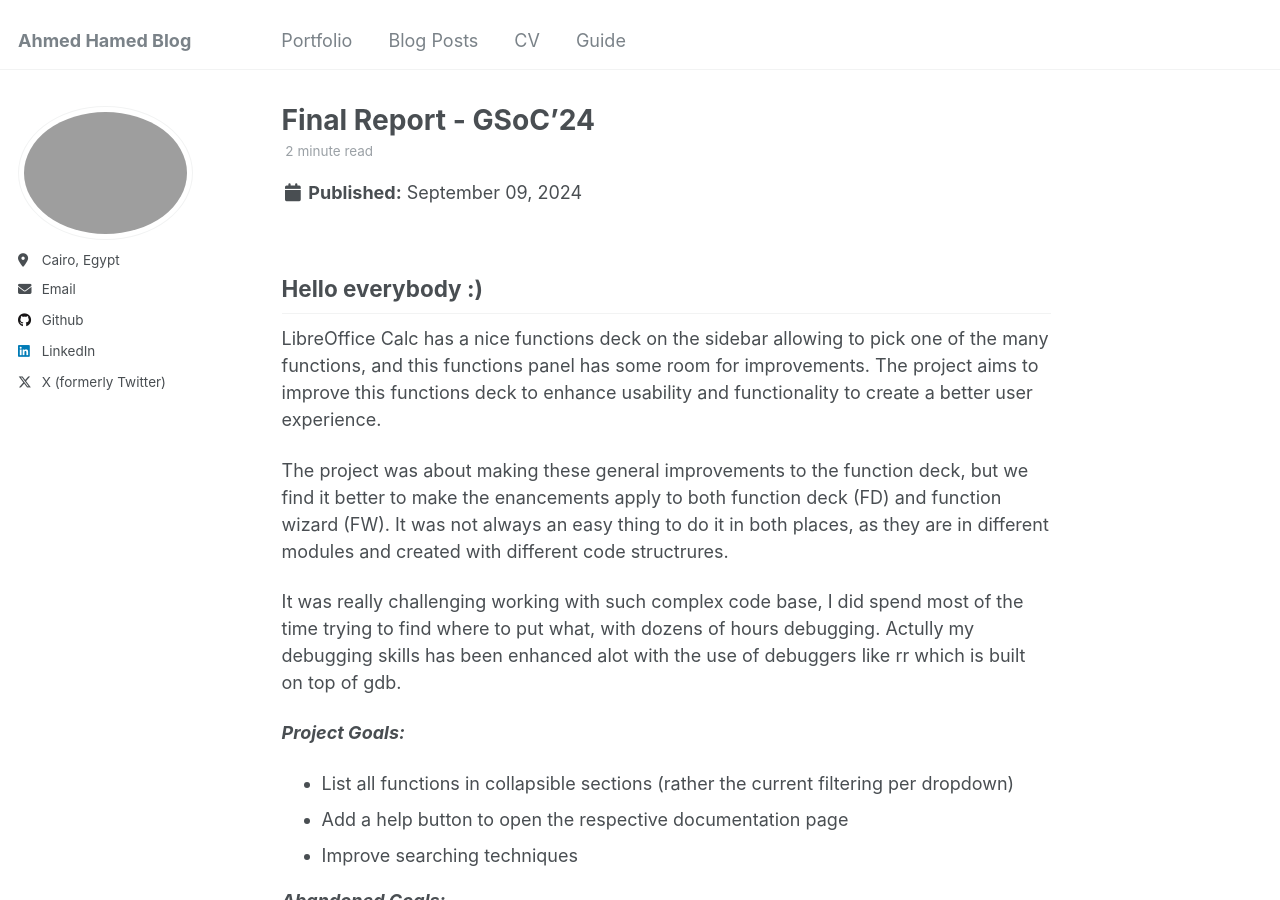
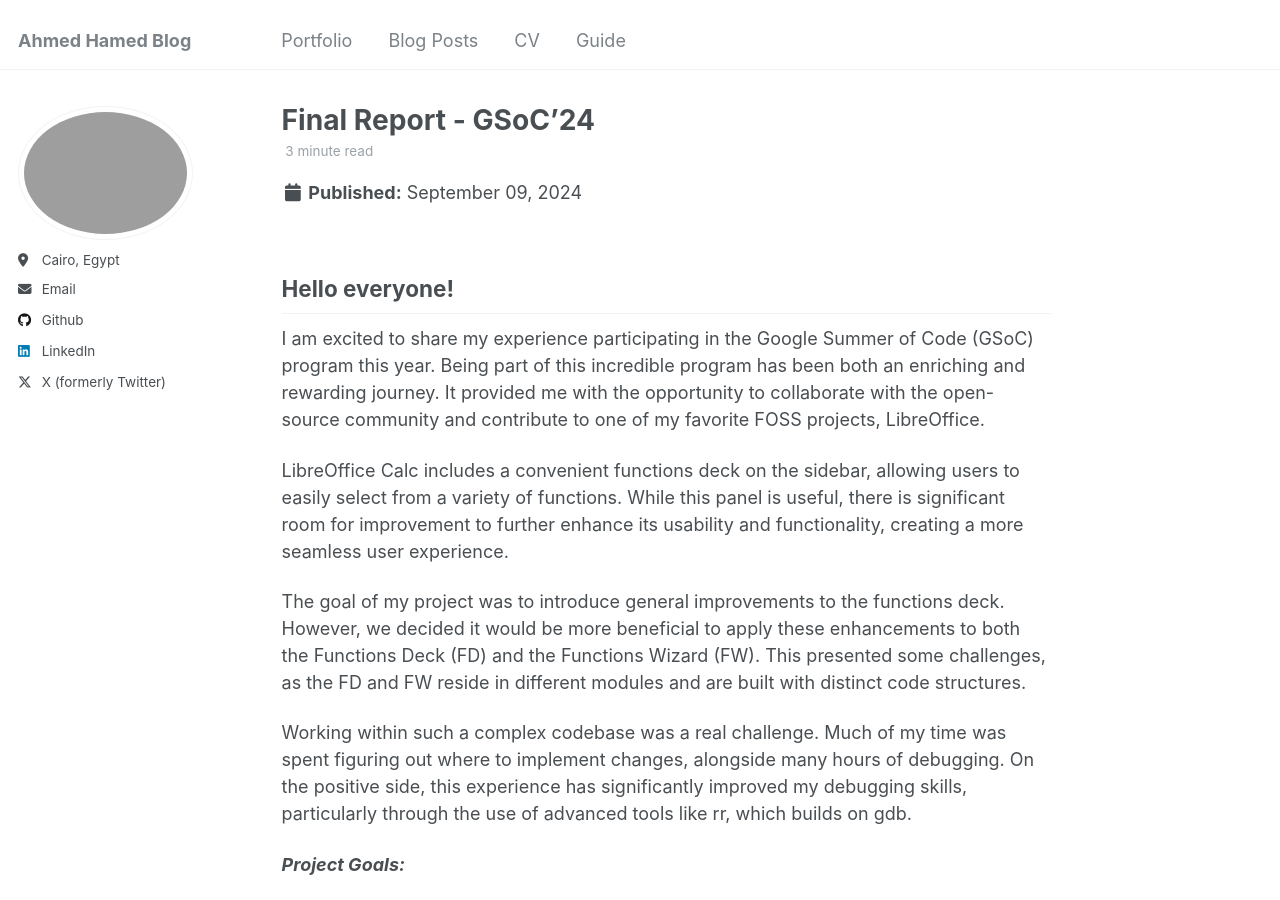
Before and after one commit to AhmedHamed3699/AhmedHamed3699.github.io, a Jekyll site: the page built from _posts/gsoc/libreoffice/2024-9-9-final-report.md, in a window 1280 px wide and 900 px high. Built offline with Jekyll 4.4.1, drawn with Linux system fonts in a browser that asks for light colours; some of the changed text lies outside the part shown.

Commit message:
My report is almost done

```diff
--- a/_posts/gsoc/libreoffice/2024-9-9-final-report.md
+++ b/_posts/gsoc/libreoffice/2024-9-9-final-report.md
@@ -8,20 +8,15 @@ tags:
   - open-source
 ---
 
-## Hello everybody :)
+## Hello everyone!
 
-LibreOffice Calc has a nice functions deck on the sidebar allowing to pick one of the many functions,
-and this functions panel has some room for improvements.
-The project aims to improve this functions deck to enhance usability and functionality
-to create a better user experience.
+I am excited to share my experience participating in the Google Summer of Code (GSoC) program this year. Being part of this incredible program has been both an enriching and rewarding journey. It provided me with the opportunity to collaborate with the open-source community and contribute to one of my favorite FOSS projects, LibreOffice.
 
-The project was about making these general improvements to the function deck,
-but we find it better to make the enancements apply to both function deck (FD) and function wizard (FW).
-It was not always an easy thing to do it in both places, as they are in different modules and created with different code structrures.
+LibreOffice Calc includes a convenient functions deck on the sidebar, allowing users to easily select from a variety of functions. While this panel is useful, there is significant room for improvement to further enhance its usability and functionality, creating a more seamless user experience.
 
-It was really challenging working with such complex code base,
-I did spend most of the time trying to find where to put what, with dozens of hours debugging.
-Actully my debugging skills has been enhanced alot with the use of debuggers like rr which is built on top of gdb.
+The goal of my project was to introduce general improvements to the functions deck. However, we decided it would be more beneficial to apply these enhancements to both the Functions Deck (FD) and the Functions Wizard (FW). This presented some challenges, as the FD and FW reside in different modules and are built with distinct code structures.
+
+Working within such a complex codebase was a real challenge. Much of my time was spent figuring out where to implement changes, alongside many hours of debugging. On the positive side, this experience has significantly improved my debugging skills, particularly through the use of advanced tools like rr, which builds on gdb.
 
 ***Project Goals:***
   - List all functions in collapsible sections (rather the current filtering per dropdown)
@@ -76,5 +71,6 @@ Screenshots of the enhancements
 
 ------------------------------------------------------
 
-I really enjoyed working on this project, it was a great and challenging experience. I am willing to continue contributing to LibreOffice and open-source in general.
-I would like to show my gratitude to the community for their help, and speciall thanks to my mentors (Andreas Heinisch, Heiko Tietze) for their guidance and support throughout the project.
+Working on this project has been an incredibly rewarding and challenging experience. I thoroughly enjoyed every aspect of it and am eager to continue contributing to LibreOffice and the open-source community at large.
+
+I would like to express my sincere gratitude to the entire community for their invaluable help and collaboration. Special thanks go to my mentors, Andreas Heinisch and Heiko Tietze, for their continuous guidance and support throughout the project. Their expertise and mentorship have been instrumental in my growth and development.
```
